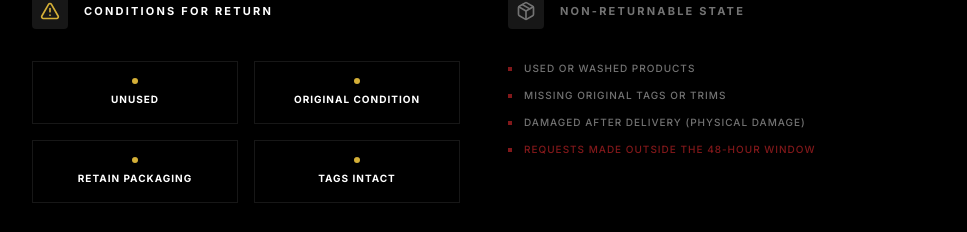
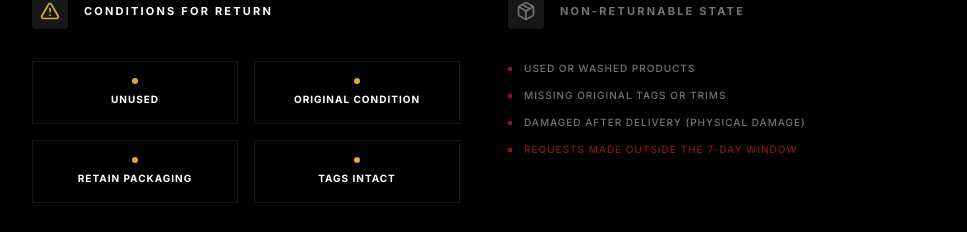
Before and after one commit to chilsandco/chills-version-1, a React (Vite) app: page /returns-refunds in a window 1280 px wide. Shown: the part 2129-2361 px from the top of the page, without its empty margins (156-1123 px from the left). Built offline with nearby package versions, Linux system fonts and the light colour scheme; no server answers.

Commit message:
Fix remaining 48-hour references in Returns page

```diff
--- a/src/pages/Returns.tsx
+++ b/src/pages/Returns.tsx
@@ -37,7 +37,7 @@ const Returns: React.FC = () => {
     <div className="pt-36 md:pt-32 pb-24 px-6 md:px-12 max-w-[1000px] mx-auto min-h-screen bg-black">
       <SEO
         title="Returns, Refunds & Reversals"
-        description="Verify order returns eligibility, the 48-hour integrity window guidelines, required photographic evidence, and refund processing cycles."
+        description="Verify order returns eligibility, the 7-day integrity window guidelines, required photographic evidence, and refund processing cycles."
         canonical="https://chilsandco.com/returns-refunds"
         keywords="return policy, refunds policy, reverse logistics, refund timelines, order cancellations, quality check"
       />
@@ -345,7 +345,7 @@ const Returns: React.FC = () => {
                     </li>
                     <li className="flex items-center gap-3 text-red-900">
                         <div className="w-1 h-1 bg-red-900" />
-                        <span>Requests made outside the 48-hour window</span>
+                        <span>Requests made outside the 7-day window</span>
                     </li>
                 </ul>
             </div>
```
